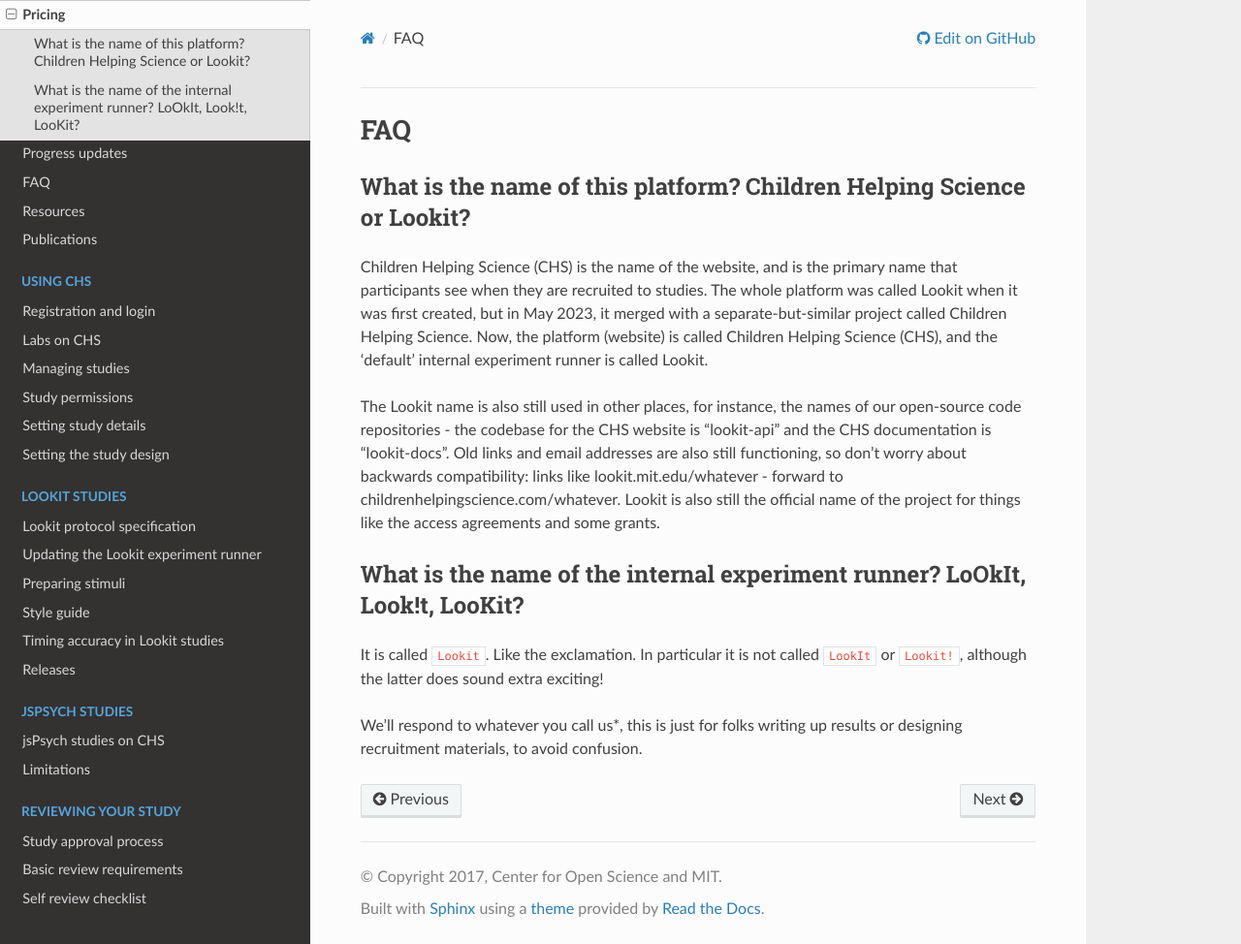
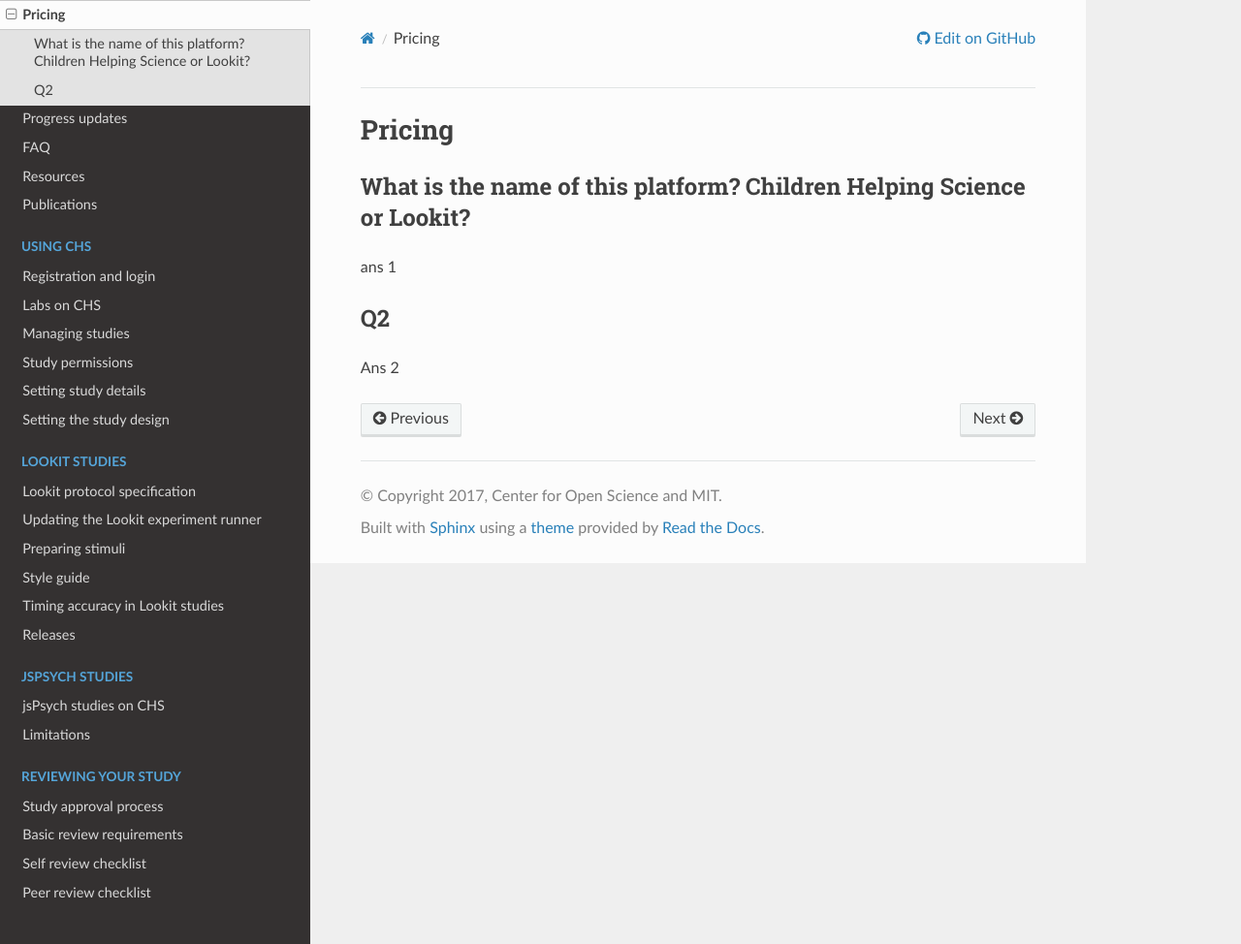
Before and after one commit to lookit/lookit-docs, a Sphinx documentation site: the page built from docs/source/pricing.rst, in a window 1280 px wide and 974 px high. Shown: the whole window at 97% size. Built offline with Sphinx 7.4.7 and the Read the Docs theme 3.1.0, drawn with Linux system fonts in a browser that asks for light colours.

Commit message:
pricing page stub

```diff
--- a/docs/source/pricing.rst
+++ b/docs/source/pricing.rst
@@ -1,22 +1,14 @@
-.. _faq:
+.. _pricing:
 
-FAQ
+Pricing
 =====
 
 What is the name of this platform? Children Helping Science or Lookit?
 ---------------------------------------------------------------------------
 
-Children Helping Science (CHS) is the name of the website, and is the primary name that participants see when they are recruited to studies. The whole platform was called Lookit when it was first created, but in May 2023, it merged with a separate-but-similar project called Children Helping Science. Now, the platform (website) is called Children Helping Science (CHS), and the 'default' internal experiment runner is called Lookit.
+ans 1
 
-The Lookit name is also still used in other places, for instance, the names of our open-source code repositories - the codebase for the CHS website is "lookit-api" and the CHS documentation is "lookit-docs". Old links and email addresses are also still functioning, so don't worry about backwards compatibility: links like lookit.mit.edu/whatever - forward to childrenhelpingscience.com/whatever. Lookit is also still the official name of the project for things like the access agreements and some grants.
-
-
-What is the name of the internal experiment runner? LoOkIt, Look!t, LooKit?
+Q2
 --------------------------------------------------------------------------------------
 
-It is called ``Lookit``. Like the exclamation. In particular it is not
-called ``LookIt`` or ``Lookit!``, although the latter does sound extra
-exciting!
-
-We'll respond to whatever you call us*, this is just for folks writing
-up results or designing recruitment materials, to avoid confusion.
+Ans 2
```
